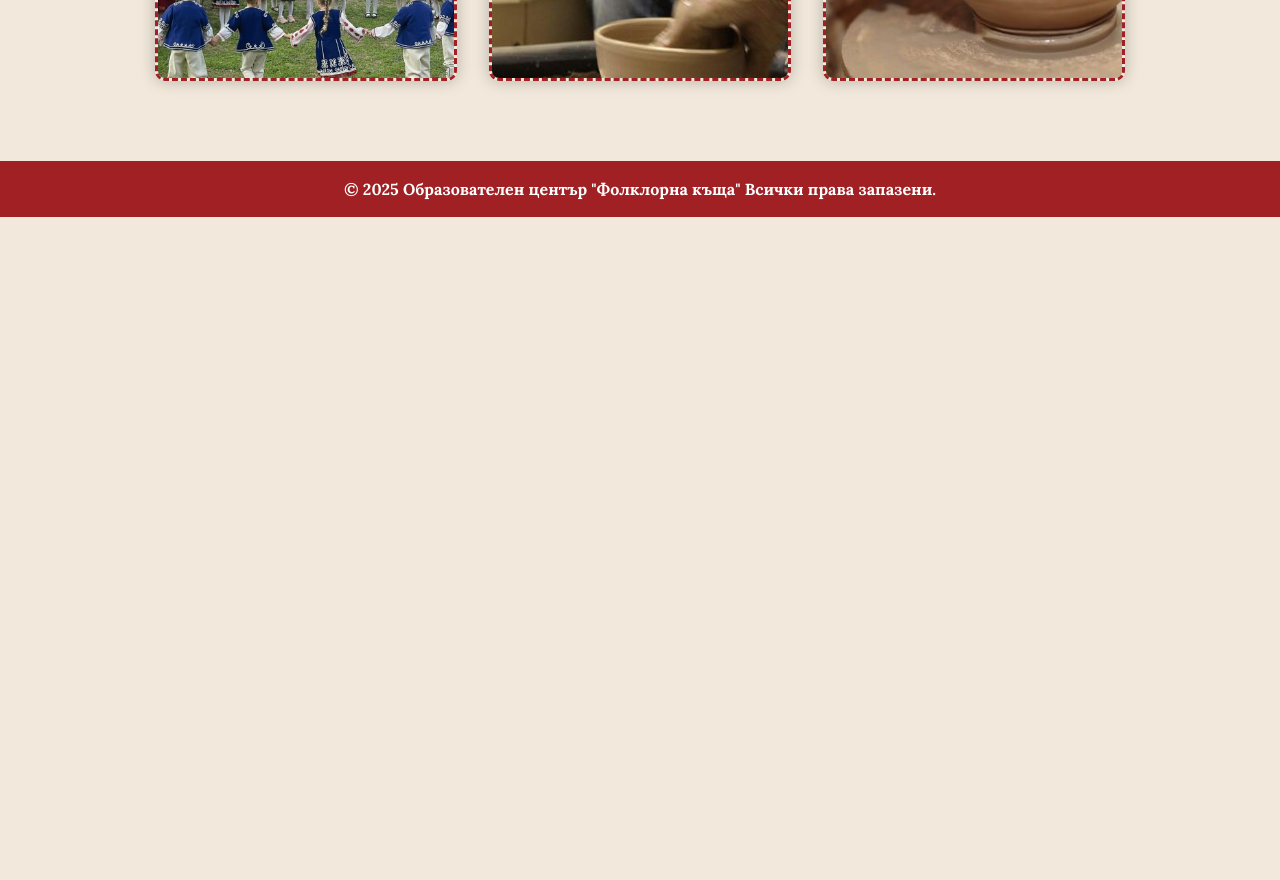
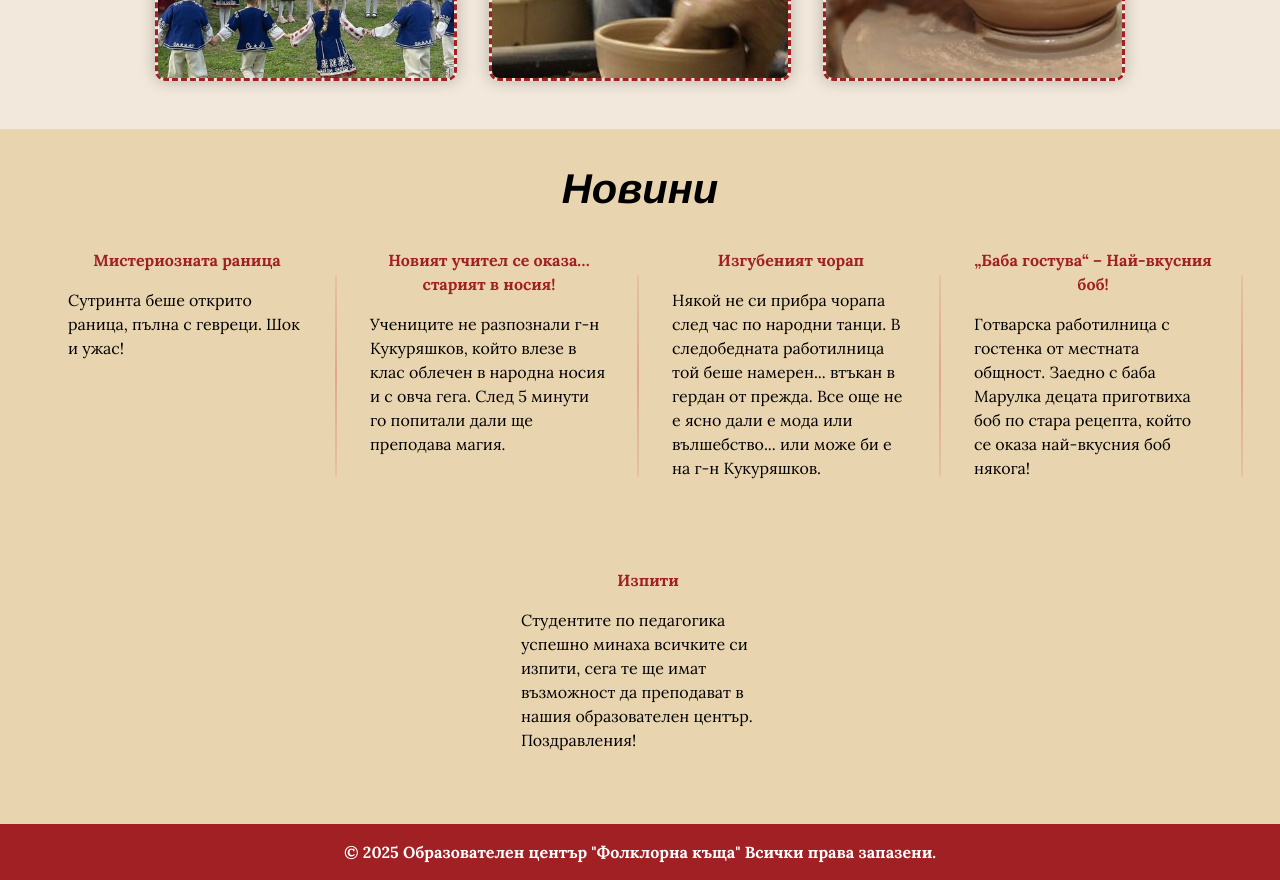
Before and after one commit to AldinHyuseinov/school-of-traditions, a React (Vite) app: page / in a window 1280 px wide. Shown: the part 2340-3220 px from the top of the page. Before the commit the page ends 2557 px from the top, so only its background shows below. Built offline with nearby package versions, Linux system fonts and the light colour scheme; a web font is replaced by a local one.

Commit message:
Add News component and related styles; integrate into Home page

```diff
--- a/src/assets/css/footer.css
+++ b/src/assets/css/footer.css
@@ -1,5 +1,4 @@
 footer {
-  margin-top: 2rem;
   display: flex;
   justify-content: center;
   text-align: center;
--- /dev/null
+++ b/src/assets/css/news.css
@@ -0,0 +1,66 @@
+.news {
+  width: 100%;
+  padding-block: 2em;
+  background-color: #e9d4b0;
+}
+
+.news-list {
+  display: flex;
+  justify-content: center;
+  flex-wrap: wrap;
+  gap: 2em;
+}
+
+.news-item {
+  max-width: 270px;
+  padding: 1em;
+  position: relative;
+  border-bottom: 1.5px solid rgba(200, 30, 30, 0.18);
+}
+
+.news-item:last-child {
+  border-bottom: none;
+}
+
+.news-item:last-child,
+.news-item:nth-child(5n) {
+  margin-right: 0;
+  padding-right: 0;
+}
+
+.news-item::before {
+  content: none;
+}
+
+.news h1 {
+  text-align: center;
+  font-style: italic;
+}
+
+.news-title {
+  font-weight: bold;
+  color: var(--red-clr);
+  padding-bottom: 1em;
+  text-align: center;
+}
+
+@media (width >= 600px) {
+  .news-item {
+    border-bottom: none;
+  }
+  .news-item:not(:last-child):not(:nth-child(5n))::after {
+    content: "";
+    position: absolute;
+    top: 15%;
+    right: -15px;
+    width: 2px;
+    height: 70%;
+    background: linear-gradient(
+      to bottom,
+      rgba(200, 30, 30, 0.1) 0%,
+      rgba(200, 30, 30, 0.25) 50%,
+      rgba(200, 30, 30, 0.1) 100%
+    );
+    border-radius: 1px;
+  }
+}
--- a/src/assets/css/schedule.css
+++ b/src/assets/css/schedule.css
@@ -4,6 +4,7 @@
 
 .timetable-info {
   margin-inline: auto;
+  margin-bottom: 1em;
   max-width: 950px;
   padding-inline: 2em;
   padding-bottom: 1em;
--- /dev/null
+++ b/src/components/Article.jsx
@@ -0,0 +1,8 @@
+export default function Article(props) {
+  return (
+    <article className="news-item">
+      <p className="news-title">{props.articleTitle}</p>
+      <p>{props.article}</p>
+    </article>
+  );
+}
--- /dev/null
+++ b/src/components/News.jsx
@@ -0,0 +1,42 @@
+import "../assets/css/news.css";
+import Article from "./Article";
+
+export default function News() {
+  return (
+    <section className="news">
+      <h1>Новини</h1>
+
+      <section className="news-list">
+        <Article
+          articleTitle="Мистериозната раница"
+          article="Сутринта беше открито раница, пълна с гевреци. Шок и ужас!"
+        />
+
+        <Article
+          articleTitle="Новият учител се оказа… старият в носия!"
+          article="Учениците не разпознали г-н Кукуряшков, който влезе в клас облечен в народна носия и с овча гега.
+          След 5 минути го попитали дали ще преподава магия."
+        />
+
+        <Article
+          articleTitle="Изгубеният чорап"
+          article="Някой не си прибра чорапа след час по народни танци.
+          В следобедната работилница той беше намерен... втъкан в гердан от прежда. Все още не е ясно дали е мода или вълшебство...
+          или може би е на г-н Кукуряшков."
+        />
+
+        <Article
+          articleTitle="„Баба гостува“ – Най-вкусния боб!"
+          article="Готварска работилница с гостенка от местната общност. Заедно с баба Марулка децата приготвиха боб по стара рецепта,
+          който се оказа най-вкусния боб някога!"
+        />
+
+        <Article
+          articleTitle="Изпити"
+          article="Студентите по педагогика успешно минаха всичките си изпити, сега те ще имат възможност да преподават в нашия образователен център.
+          Поздравления!"
+        />
+      </section>
+    </section>
+  );
+}
--- a/src/pages/Home.jsx
+++ b/src/pages/Home.jsx
@@ -3,6 +3,7 @@ import folkloreImg from "../assets/images/bulgarian-folk.jpg";
 import folkloreImg2 from "../assets/images/bulgarian-folk2.png";
 import Gallery from "../components/Gallery";
 import Info from "../components/Info";
+import News from "../components/News";
 import useTitle from "../hooks/useTitle";
 
 export default function Home() {
@@ -51,6 +52,7 @@ export default function Home() {
       />
 
       <Gallery />
+      <News />
     </main>
   );
 }
```
